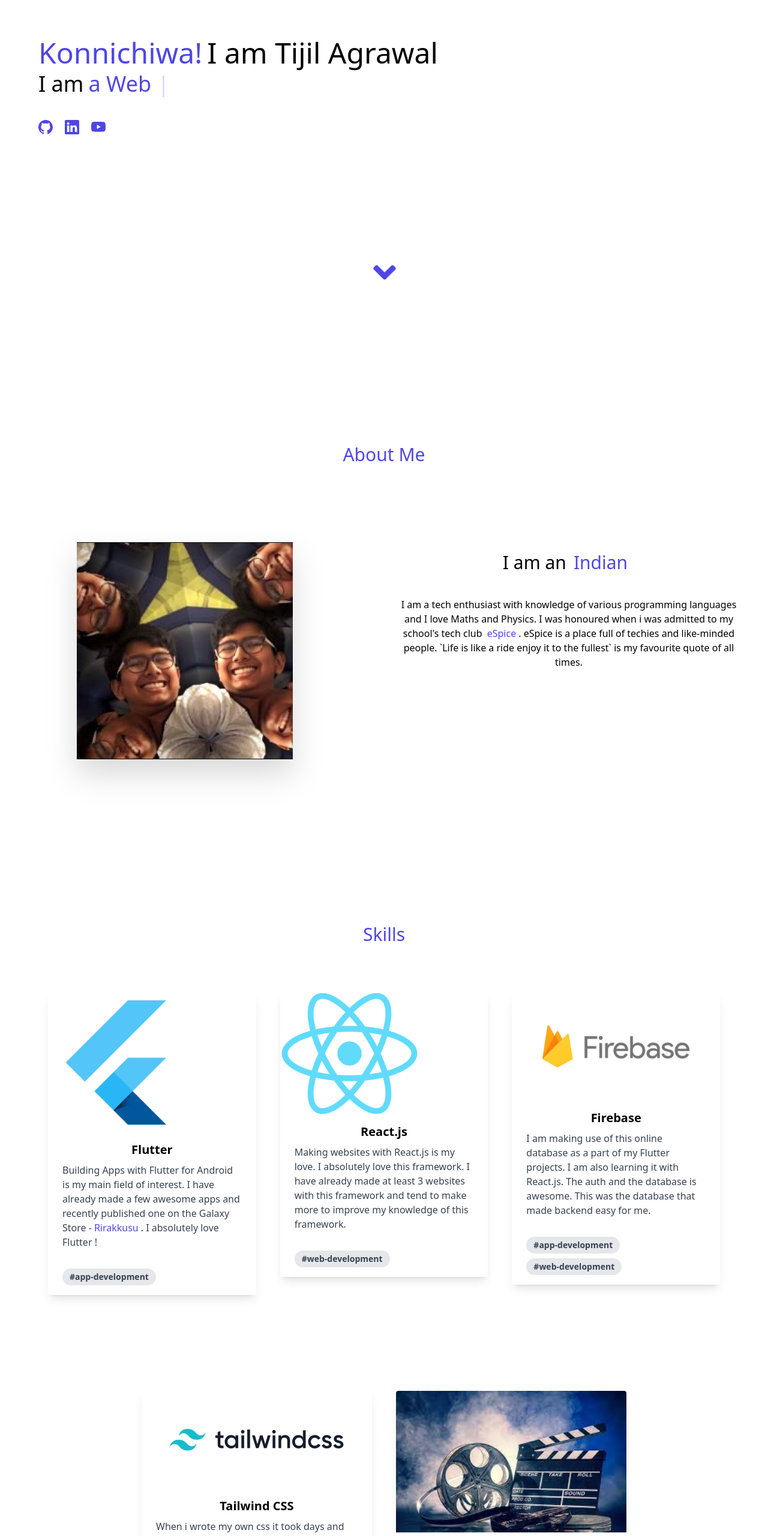
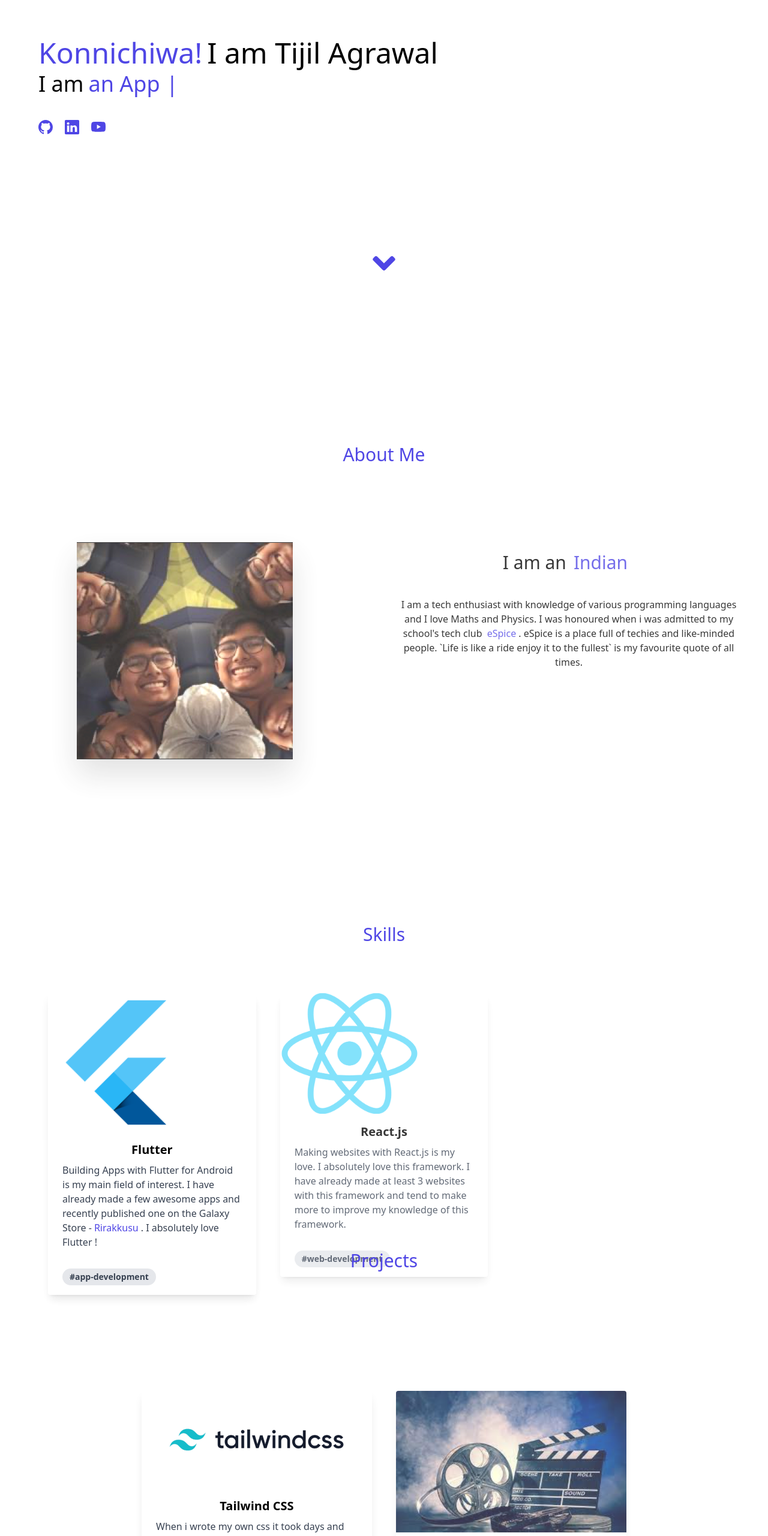
Before and after one commit to Tijil2111/New-Portfolio, a React (Create React App) app: page / in a window 1280 px wide. Shown: the part 200-2761 px from the top of the page at 60% size. Built offline with nearby package versions, Linux system fonts and the light colour scheme.

Commit message:
Added Loading

```diff
--- a/package.json
+++ b/package.json
@@ -13,6 +13,7 @@
     "react-dom": "^17.0.2",
     "react-icons": "^4.3.1",
     "react-scripts": "5.0.0",
+    "spinners-react": "^1.0.6",
     "typewriter-effect": "^2.18.2",
     "web-vitals": "^2.1.4"
   },
--- a/src/App.jsx
+++ b/src/App.jsx
@@ -1,18 +1,17 @@
-import { Home } from "./components/Home";
-import { Navbar } from "./components/Navbar";
-import AnimatedCursor from "react-animated-cursor";
-import { About } from "./components/About";
-import { Skills } from "./components/Skills";
+import React, { useState, useEffect } from "react";
+import { All } from "./Extra/All";
+
+import { Loading } from "./Extra/Loading";
 
 function App() {
+  const [loading, setLoading] = useState(undefined);
+  useEffect(() => {
+    setTimeout(() => {
+      setLoading(true);
+    }, 4000);
+  }, []);
   return (
-    <div className="scroll-smooth">
-      <AnimatedCursor color="81, 70, 238" />
-      <Navbar />
-      <Home />
-      <About />
-      <Skills />
-    </div>
+    <div className="scroll-smooth">{!loading ? <Loading /> : <All />}</div>
   );
 }
 
--- /dev/null
+++ b/src/Extra/All.jsx
@@ -0,0 +1,21 @@
+import React from "react";
+
+import { Home } from "../components/Home";
+import { Navbar } from "../components/Navbar";
+import AnimatedCursor from "react-animated-cursor";
+import { About } from "../components/About";
+import { Skills } from "../components/Skills";
+import { Projects } from "../components/Projects";
+
+export const All = () => {
+  return (
+    <div>
+      <AnimatedCursor color="81, 70, 238" />
+      <Navbar />
+      <Home />
+      <About />
+      <Skills />
+      <Projects />
+    </div>
+  );
+};
--- /dev/null
+++ b/src/Extra/Loading.jsx
@@ -0,0 +1,12 @@
+import React from "react";
+import { SpinnerDotted } from "spinners-react";
+
+export const Loading = () => {
+  return (
+    <div className="flex h-screen">
+      <div className="m-auto">
+        <SpinnerDotted size={100} thickness={100} speed={100} color="#5046E5" />
+      </div>
+    </div>
+  );
+};
--- /dev/null
+++ b/src/Extra/Typer.jsx
@@ -0,0 +1,38 @@
+import React from "react";
+import Typewriter from "typewriter-effect";
+
+export const Typer = () => {
+  return (
+    <Typewriter
+      options={{
+        autoStart: true,
+        loop: true,
+      }}
+      onInit={(typewriter) => {
+        typewriter
+
+          .typeString("an App Developer")
+
+          .pauseFor(1000)
+          .deleteAll()
+          .typeString("a Web Developer")
+          .pauseFor(1000)
+          .deleteAll()
+          .typeString("a Movie Maker")
+          .pauseFor(1000)
+          .deleteAll()
+          .typeString("an eSpician")
+          .pauseFor(1000)
+          .deleteAll()
+          .typeString("a Besite")
+          .pauseFor(1000)
+          .deleteAll()
+          .typeString("a weeb")
+          .pauseFor(1000)
+          .deleteAll()
+          .typeString("an Anime Lover")
+          .start();
+      }}
+    />
+  );
+};
--- a/src/components/Home.jsx
+++ b/src/components/Home.jsx
@@ -1,5 +1,5 @@
 import React from "react";
-import Typewriter from "typewriter-effect";
+import { Typer } from "../Extra/Typer";
 import { BsGithub, BsLinkedin, BsYoutube } from "react-icons/bs";
 import { FaAngleDown } from "react-icons/fa";
 import "../index.css";
@@ -20,37 +20,7 @@ export const Home = () => {
           <h2 className="flex md:text-4xl text-xl px-2">
             I am
             <span className="px-2 text-indigo-600">
-              <Typewriter
-                options={{
-                  autoStart: true,
-                  loop: true,
-                }}
-                onInit={(typewriter) => {
-                  typewriter
-
-                    .typeString("an App Developer")
-
-                    .pauseFor(1000)
-                    .deleteAll()
-                    .typeString("a Web Developer")
-                    .pauseFor(1000)
-                    .deleteAll()
-                    .typeString("a Movie Maker")
-                    .pauseFor(1000)
-                    .deleteAll()
-                    .typeString("an eSpician")
-                    .pauseFor(1000)
-                    .deleteAll()
-                    .typeString("a Besite")
-                    .pauseFor(1000)
-                    .deleteAll()
-                    .typeString("a weeb")
-                    .pauseFor(1000)
-                    .deleteAll()
-                    .typeString("an Anime Lover")
-                    .start();
-                }}
-              />
+              <Typer />
             </span>
           </h2>
           <div className="text-indigo-600 text-2xl flex px-2 gap-5 py-10 ">
--- /dev/null
+++ b/src/components/Projects.jsx
@@ -0,0 +1,15 @@
+import React from "react";
+import { Fade } from "react-awesome-reveal";
+export const Projects = () => {
+  return (
+    <div className="h-[100vh]" id="projects">
+      <Fade delay={500} triggerOnce>
+        <h2 className="text-center">
+          <span className="text-3xl  text-indigo-600 link link-underline link-underline-black p-2">
+            Projects
+          </span>
+        </h2>
+      </Fade>
+    </div>
+  );
+};
--- a/src/components/Skills.jsx
+++ b/src/components/Skills.jsx
@@ -11,7 +11,7 @@ import movie from "../assets/movie.jpeg";
 
 export const Skills = () => {
   return (
-    <div className="h-[100vh] pt-[75%] md:pt-[60%] lg:pt-[20%]" id="skills">
+    <div className="h-[100vh] pt-[70%] md:pt-[60%] lg:pt-[20%]" id="skills">
       <div>
         <Fade triggerOnce>
           <h2 className="text-center">
```
Also changed, not shown: 1 other file (tests, documents, lock files or other folders).
